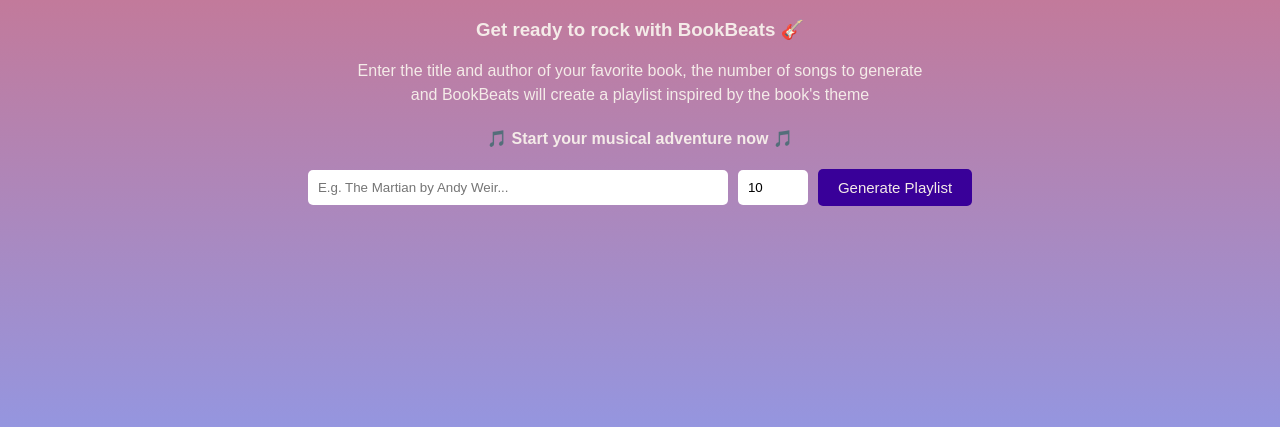
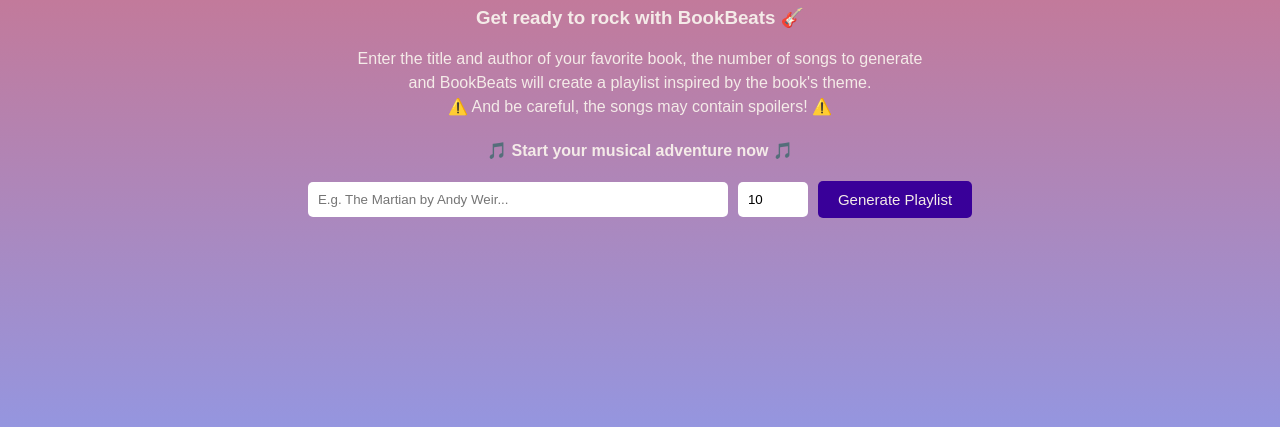
Before and after one commit to m-vila/bookbeats, a website with bundled scripts: page public/index.html in a window 1280 px wide. Shown: the part 337-764 px from the top of the page. Built offline with nearby package versions, Linux system fonts and the light colour scheme; files whose address does not match are found by name.

Commit message:
[feat] added language and spoiler warning

```diff
--- a/public/index.html
+++ b/public/index.html
@@ -1,5 +1,5 @@
 <!DOCTYPE html>
-<html>
+<html lang="en-US">
 
 <head>
     <meta charset="UTF-8">
@@ -20,7 +20,8 @@
     <h3>Get ready to rock with BookBeats 🎸</h3>
     <div id="description">
         <span>Enter the title and author of your favorite book, the number of songs to generate</span>
-        <span>and BookBeats will create a playlist inspired by the book's theme</span>
+        <span>and BookBeats will create a playlist inspired by the book's theme.</span>
+        <span>⚠️ And be careful, the songs may contain spoilers! ⚠️</span>
     </div>
     <h4>🎵 Start your musical adventure now 🎵</h4>
     <form id="playlistForm">
```
